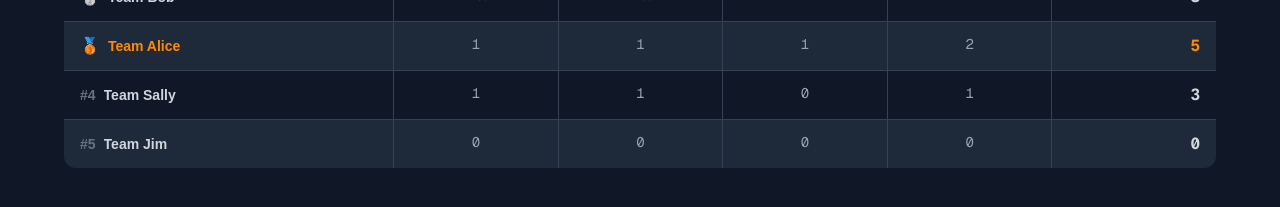
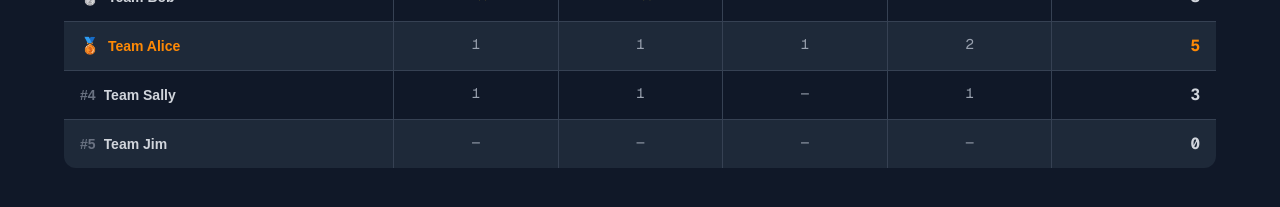
Before and after one commit to ACM-Hopkins/OlympiCS-Website, a Next.js app in the folder olympics-website/: page /scoreboard in a window 1280 px wide. Both pictures are taken after a click on the button "📊 View Grid". Shown: the part 423-630 px from the top of the page. Built offline with nearby package versions, Linux system fonts and the light colour scheme.

Commit message:
handled small edge case if score is 0

```diff
--- a/olympics-website/app/scoreboard/page.tsx
+++ b/olympics-website/app/scoreboard/page.tsx
@@ -172,7 +172,7 @@ function ScoreGrid({ teams }: { teams: (Team & { rank: number })[] }) {
                           isEventWinner ? "text-yellow-300" : "text-gray-300"
                         }`}
                       >
-                        {val}
+                        {val > 0 ? val : "—"}
                         {isEventWinner && " ★"}
                       </span>
                     </div>
@@ -246,7 +246,7 @@ function ScoreGrid({ teams }: { teams: (Team & { rank: number })[] }) {
                           : "text-gray-400"
                       }`}
                     >
-                      {val}
+                      {val > 0 ? val : "—"}
                       {isEventWinner && <span className="ml-1 text-xs">★</span>}
                     </div>
                   );
```
